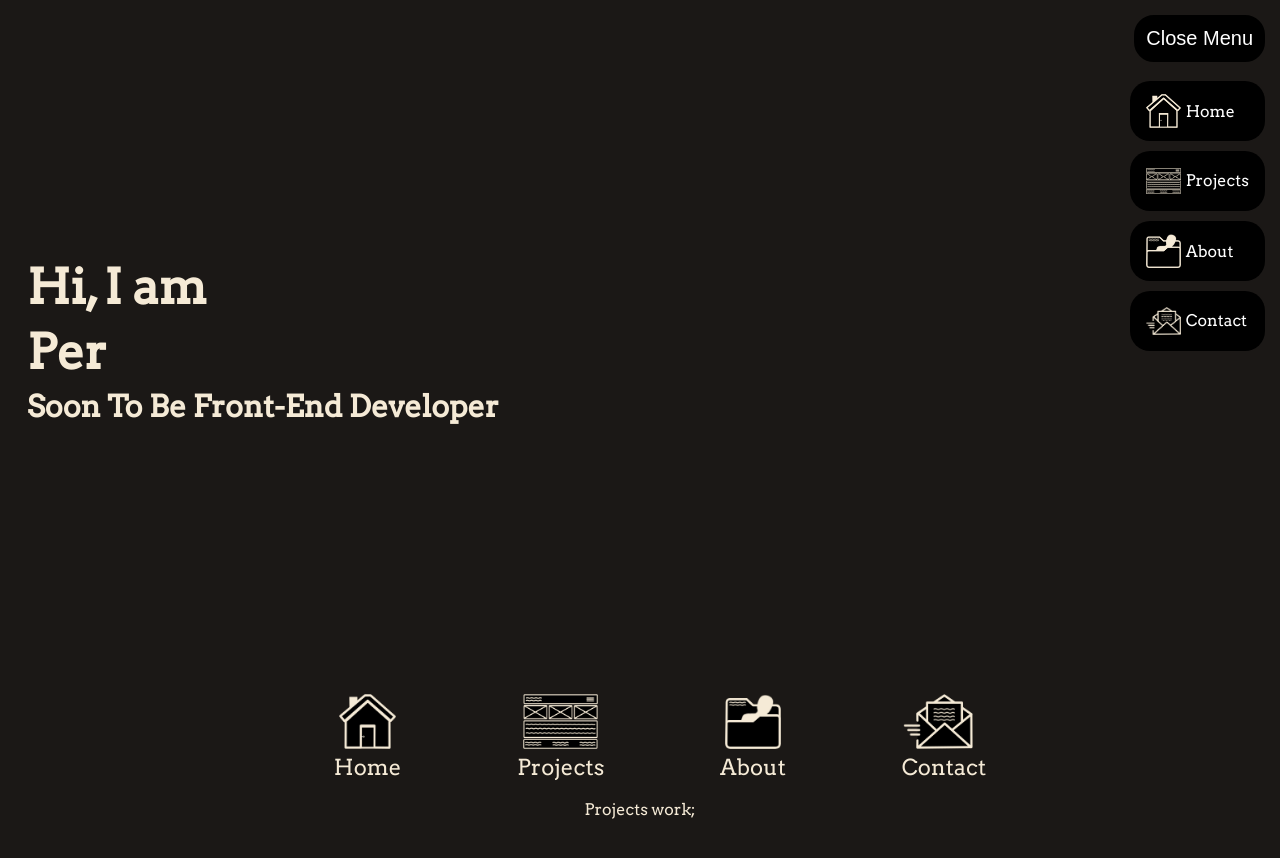
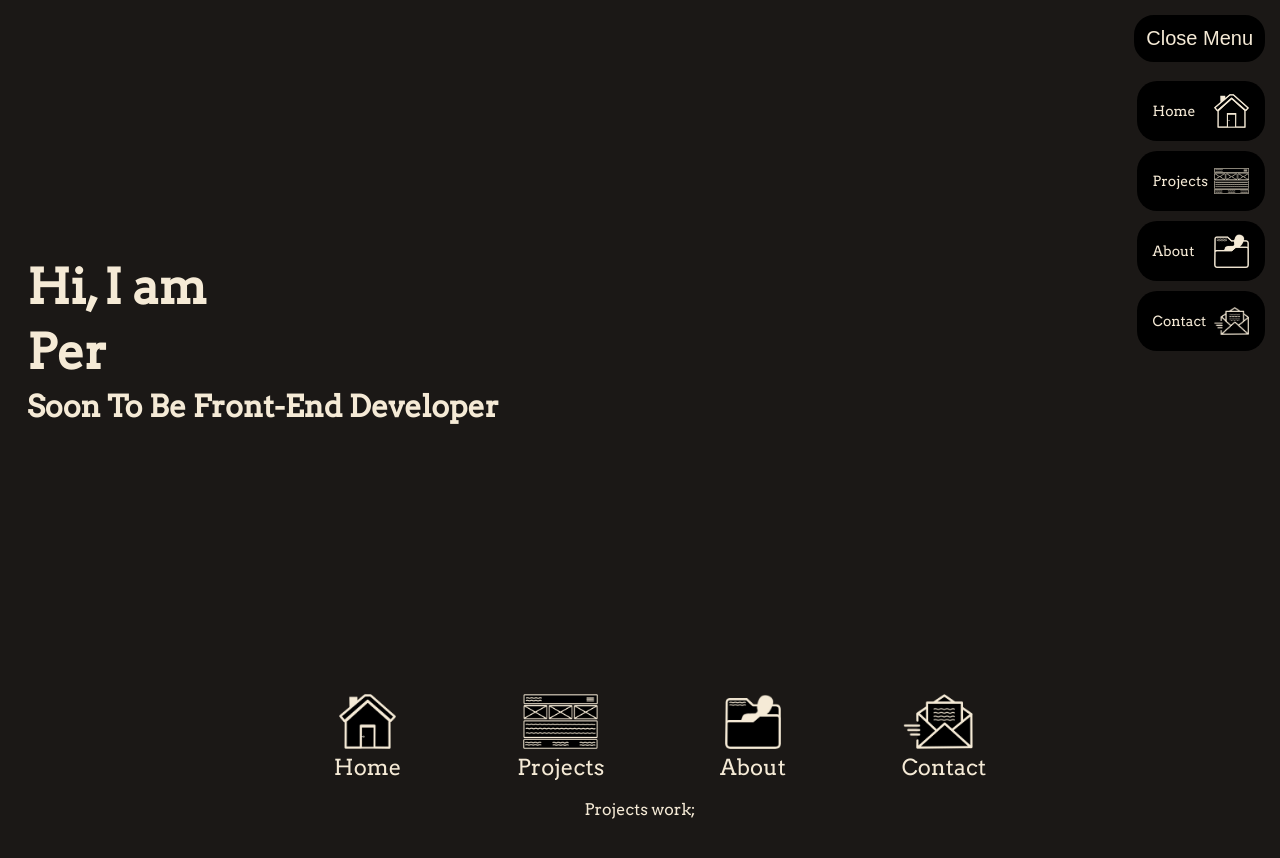
Before and after one commit to bergeper/ReactPorfolio, a React (Vite) app: page / in a window 1280 px wide. Both pictures are taken after a click on the button "Menu". Shown: the top 858 px of the page. Built offline with nearby package versions, Linux system fonts and the light colour scheme.

Commit message:
(refactor): new colors and switched pos

```diff
--- a/src/components/Navigation/Navigation.tsx
+++ b/src/components/Navigation/Navigation.tsx
@@ -10,6 +10,7 @@ import home from "../../assets//images/logobw/home.png";
 import contact from "../../assets/images/logobw/contact.png";
 import about from "../../assets/images/logobw/about.png";
 import { Slide } from "react-awesome-reveal";
+import { MenuItemText } from "../styled/Menu/MenuItemText";
 
 export const Navigation = () => {
   const [toggleMenu, setToggleMenu] = useState(false);
@@ -36,26 +37,26 @@ export const Navigation = () => {
             <MenuList>
               <MenuItem>
                 <MenuLink href="#hero" onClick={showMenu}>
+                  <MenuItemText>Home</MenuItemText>
                   <MenuIcon src={home}></MenuIcon>
-                  Home
                 </MenuLink>
               </MenuItem>
               <MenuItem>
                 <MenuLink href="#projects" onClick={showMenu}>
+                  <MenuItemText>Projects</MenuItemText>
                   <MenuIcon src={projects}></MenuIcon>
-                  Projects
                 </MenuLink>
               </MenuItem>
               <MenuItem>
                 <MenuLink href="#about" onClick={showMenu}>
+                  <MenuItemText>About</MenuItemText>
                   <MenuIcon src={about}></MenuIcon>
-                  About
                 </MenuLink>
               </MenuItem>
               <MenuItem>
                 <MenuLink href="#contact" onClick={showMenu}>
+                  <MenuItemText>Contact</MenuItemText>
                   <MenuIcon src={contact}></MenuIcon>
-                  Contact
                 </MenuLink>
               </MenuItem>
             </MenuList>
--- a/src/components/styled/Menu/MenuButton.tsx
+++ b/src/components/styled/Menu/MenuButton.tsx
@@ -10,8 +10,7 @@ export const MenuButton = styled.button`
   border: 2px solid black;
   border-radius: 20px;
   background-color: black;
-  // color: #fde9aa;
-  color: white;
+  color: #f5ead6;
   @media screen and (min-width: 768px) {
     font-size: 20px;
   }
--- a/src/components/styled/Menu/MenuIcon.tsx
+++ b/src/components/styled/Menu/MenuIcon.tsx
@@ -2,5 +2,5 @@ import { styled } from "styled-components";
 
 export const MenuIcon = styled.img`
   width: 35px;
-  padding-right: 5px;
+  padding-left: 6px;
 `;
--- /dev/null
+++ b/src/components/styled/Menu/MenuItemText.tsx
@@ -0,0 +1,5 @@
+import { styled } from "styled-components";
+
+export const MenuItemText = styled.p`
+  width: 50%;
+`;
--- a/src/components/styled/Menu/MenuLink.tsx
+++ b/src/components/styled/Menu/MenuLink.tsx
@@ -2,9 +2,11 @@ import { styled } from "styled-components";
 
 export const MenuLink = styled.a`
   display: flex;
+  justify-content: space-between;
+  width: 100%;
   align-items: center;
   text-decoration: none;
-  color: white;
+  color: #f5ead6;
   padding: 6px;
-  font-size: 16px;
+  font-size: 14px;
 `;
```
